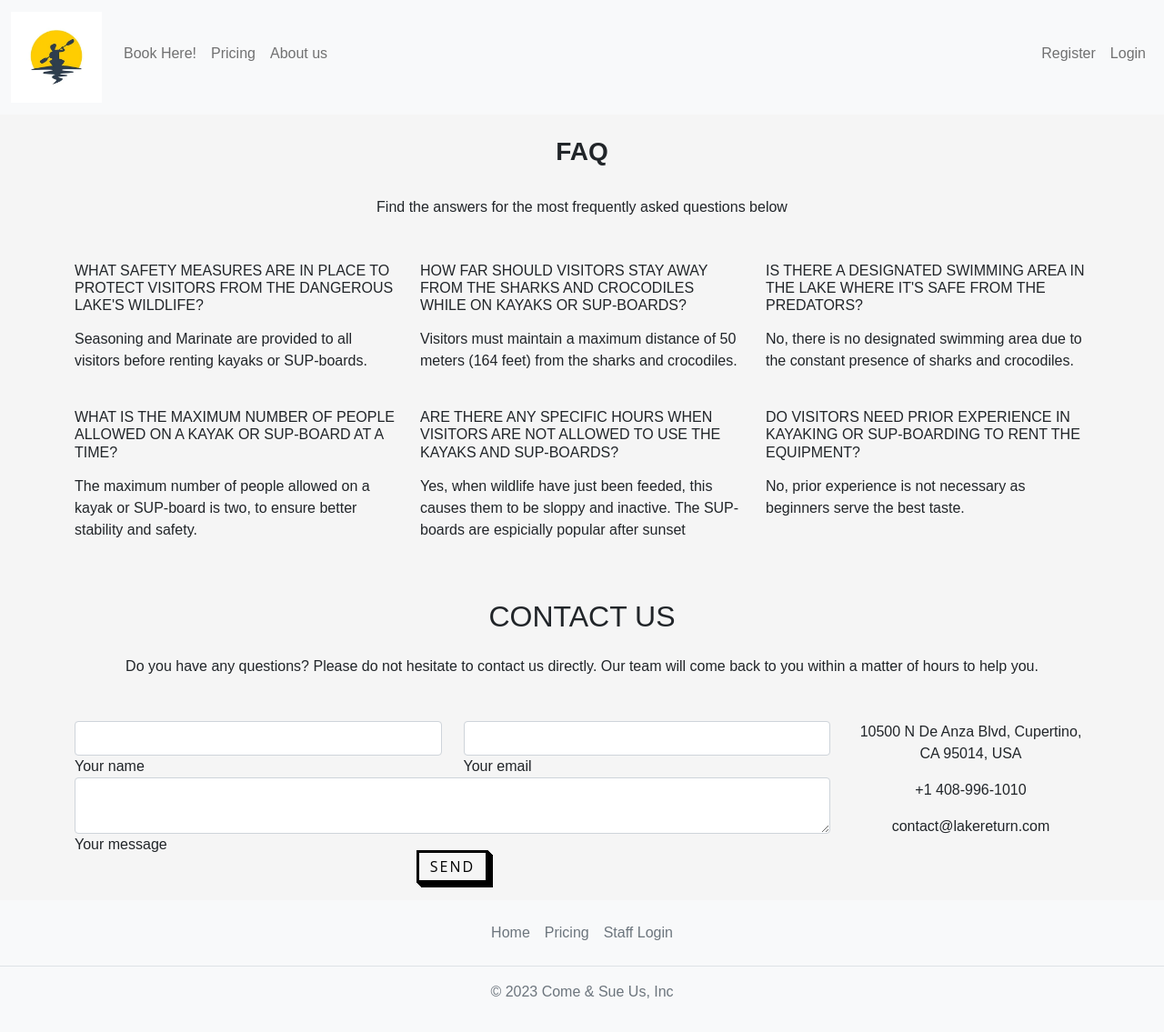
After one commit to JacquesIversen/pp4-this-time-final, a Django app: page /faq in a window 1280 px wide. The commit adds this page. Shown: the whole page at 91% size. Run offline with Django 4.2, Linux system fonts and the light colour scheme; some web fonts are replaced.

Commit message:
contact page and faq created, no endpoint for email will be added.

```diff
--- /dev/null
+++ b/home/templates/home/faq.html
@@ -0,0 +1,146 @@
+{% extends 'base.html' %}
+
+
+{% block content %}
+<div class="container my-4">
+    <section>
+        <h3 class="text-center mb-4 pb-2 fw-bold">FAQ</h3>
+        <p class="text-center mb-5">
+          Find the answers for the most frequently asked questions below
+        </p>
+
+        <div class="row">
+          <div class="col-md-6 col-lg-4 mb-4">
+            <h6 class="mb-3">What safety measures are in place to protect visitors from the dangerous lake's wildlife?</h6>
+            <p>
+              Seasoning and Marinate are provided to all visitors before renting kayaks or SUP-boards.
+            </p>
+          </div>
+
+          <div class="col-md-6 col-lg-4 mb-4">
+            <h6 class="mb-3 ">How far should visitors stay away from the sharks and crocodiles while on kayaks or SUP-boards?</h6>
+            <p>
+                Visitors must maintain a maximum distance of 50 meters (164 feet) from the sharks and crocodiles.
+            </p>
+          </div>
+
+          <div class="col-md-6 col-lg-4 mb-4">
+            <h6 class="mb-3">Is there a designated swimming area in the lake where it's safe from the predators?
+
+
+            </h6>
+            <p>
+                No, there is no designated swimming area due to the constant presence of sharks and crocodiles.
+            </p>
+          </div>
+
+          <div class="col-md-6 col-lg-4 mb-4">
+            <h6 class="mb-3">What is the maximum number of people allowed on a kayak or SUP-board at a time?
+            </h6>
+            <p>
+                The maximum number of people allowed on a kayak or SUP-board is two, to ensure better stability and safety.
+            </p>
+          </div>
+
+          <div class="col-md-6 col-lg-4 mb-4">
+            <h6 class="mb-3">Are there any specific hours when visitors are not allowed to use the kayaks and SUP-boards?
+            </h6>
+            <p>Yes, when wildlife have just been feeded, this causes them to be sloppy and inactive. The SUP-boards are espicially popular after sunset</p>
+          </div>
+
+          <div class="col-md-6 col-lg-4 mb-4">
+            <h6 class="mb-3">Do visitors need prior experience in kayaking or SUP-boarding to rent the equipment?</h6>
+            <p>
+                No, prior experience is not necessary as beginners serve the best taste.
+            </p>
+          </div>
+        </div>
+      </section>
+</div>
+<div class="container">
+    <!--Section: Contact v.2-->
+<section class="mb-4">
+
+    <!--Section heading-->
+    <h2 class="h1-responsive font-weight-bold text-center my-4">Contact us</h2>
+    <!--Section description-->
+    <p class="text-center w-responsive mx-auto mb-5">Do you have any questions? Please do not hesitate to contact us directly. Our team will come back to you within
+        a matter of hours to help you.</p>
+
+    <div class="row">
+
+        <!--Grid column-->
+        <div class="col-md-9 mb-md-0 mb-5">
+            <form id="contact-form" name="contact-form" action="mail.php" method="POST">
+
+                <!--Grid row-->
+                <div class="row">
+
+                    <!--Grid column-->
+                    <div class="col-md-6">
+                        <div class="md-form mb-0">
+                            <input type="text" id="name" name="name" class="form-control" required>
+                            <label for="name" class="">Your name</label>
+                        </div>
+                    </div>
+                    <!--Grid column-->
+
+                    <!--Grid column-->
+                    <div class="col-md-6">
+                        <div class="md-form mb-0">
+                            <input type="text" id="email" name="email" class="form-control" required>
+                            <label for="email" class="">Your email</label>
+                        </div>
+                    </div>
+                    <!--Grid column-->
+
+                </div>
+
+                <!--Grid row-->
+                <div class="row">
+
+                    <!--Grid column-->
+                    <div class="col-md-12">
+
+                        <div class="md-form">
+                            <textarea type="text" id="message" name="message" rows="2" class="form-control md-textarea" required></textarea>
+                            <label for="message">Your message</label>
+                        </div>
+
+                    </div>
+                </div>
+                <!--Grid row-->
+
+            </form>
+
+            <div class="text-center text-md-left">
+                <a class="button-style" href="{% url 'contact_success' %}">Send</a>
+            </div>
+
+        </div>
+        <!--Grid column-->
+
+        <!--Grid column-->
+        <div class="col-md-3 text-center">
+            <ul class="list-unstyled mb-0">
+                <li><i class="fas fa-map-marker-alt fa-2x"></i>
+                    <p>10500 N De Anza Blvd, Cupertino, CA 95014, USA</p>
+                </li>
+
+                <li><i class="fas fa-phone mt-4 fa-2x"></i>
+                    <p>+1 408-996-1010</p>
+                </li>
+
+                <li><i class="fas fa-envelope mt-4 fa-2x"></i>
+                    <p>contact@lakereturn.com</p>
+                </li>
+            </ul>
+        </div>
+        <!--Grid column-->
+
+    </div>
+
+</section>
+<!--Section: Contact v.2-->
+</div>
+{% endblock %}
--- a/home/templates/home/index.html
+++ b/home/templates/home/index.html
@@ -46,6 +46,7 @@
         <a href="{% url 'account_login' %}" class="button-style">Log in to make a booking</a>
         {% endif %}
         <a href="{% url 'pricing' %}" class="button-style">Pricing</a>
+        <a href="{% url 'faq' %}" class="button-style">Contact us</a>
     </div>
 
 </div>
--- a/home/urls.py
+++ b/home/urls.py
@@ -6,6 +6,8 @@ urlpatterns = [
     path('', HomeView.as_view(), name='home'),
     path('create_order', views.createOrder, name='create_order'),
     path('profile', views.profile, name='profile'),
+    path('faq', views.faq, name='faq'),
+    path('contact_success', views.contact_success, name='contact_success'),
     path('order/<int:pk>/', views.update_order, name='update-order'),
     path('edit/<int:pk>/', views.edit_order, name='edit_order'),
 
--- a/home/views.py
+++ b/home/views.py
@@ -1,5 +1,7 @@
 from django.views.generic import TemplateView
 from django.views import View
+from django.core.mail import send_mail
+from django.conf import settings
 from django.shortcuts import render, redirect
 from .models import Variant, OrderModel
 from django.contrib.auth.decorators import login_required
@@ -158,3 +160,12 @@ def edit_order(request, pk):
     }
 
     return render(request, 'home/order_detail.html', context)
+
+
+def faq(request):
+    return render(request, 'home/faq.html')
+
+
+def contact_success(request):
+    print("Hahaha, We dont care about their claim")
+    return render(request, 'home/contact_success.html')
--- a/templates/includes/header.html
+++ b/templates/includes/header.html
@@ -38,6 +38,9 @@
           <li class="nav-item">
             <a class="nav-link" href="{% url 'pricing' %}">Pricing</a>
           </li>
+          <li class="nav-item">
+            <a class="nav-link" href="{% url 'faq' %}">About us</a>
+          </li>
         </ul>
           <ul class="navbar-nav ml-auto mb-2">
             {% if user.is_authenticated %}
```
Also changed, not shown: home/templates/home/contact_success.html (added, +21 -0 lines), main/settings.py (+9 -1 lines), README.md.
